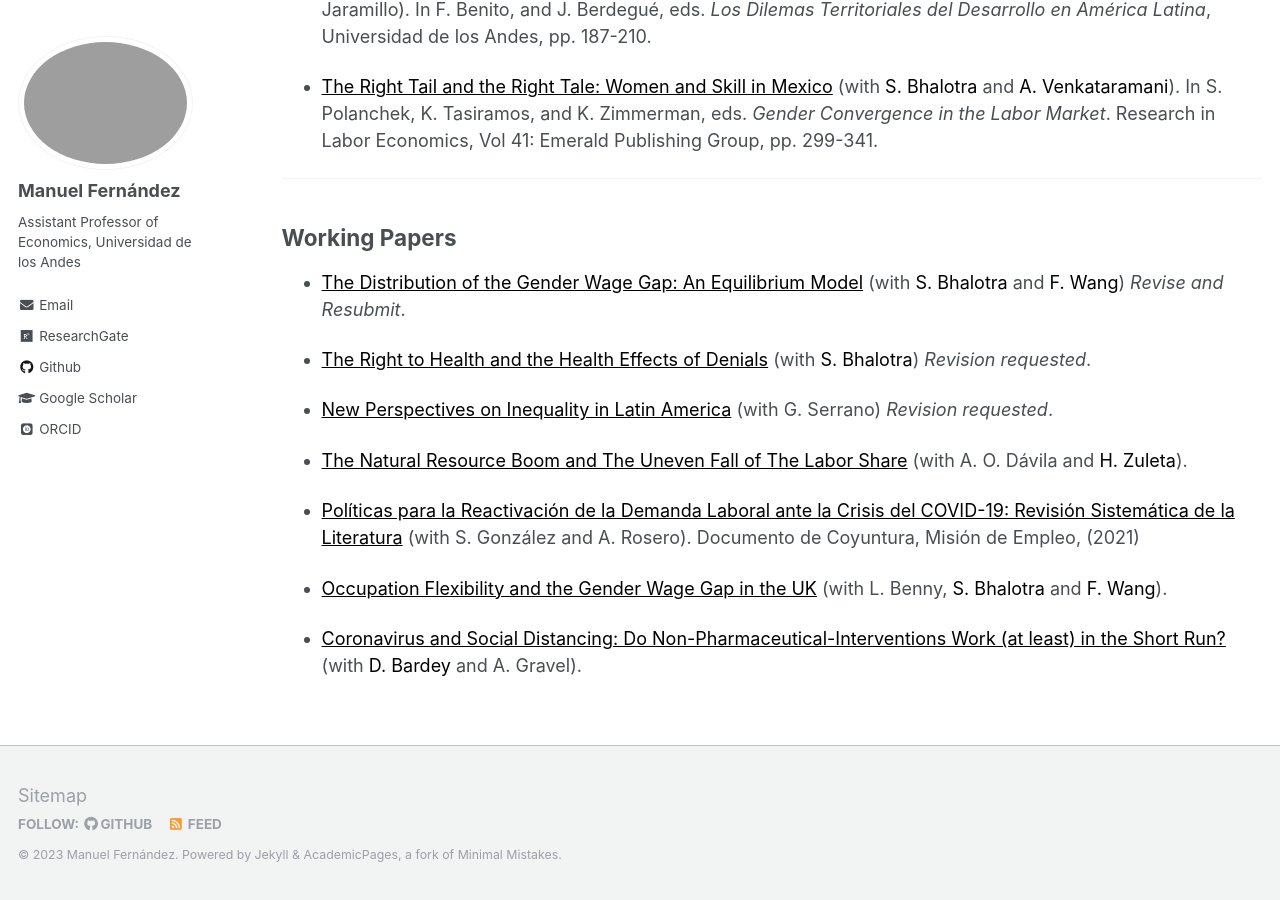
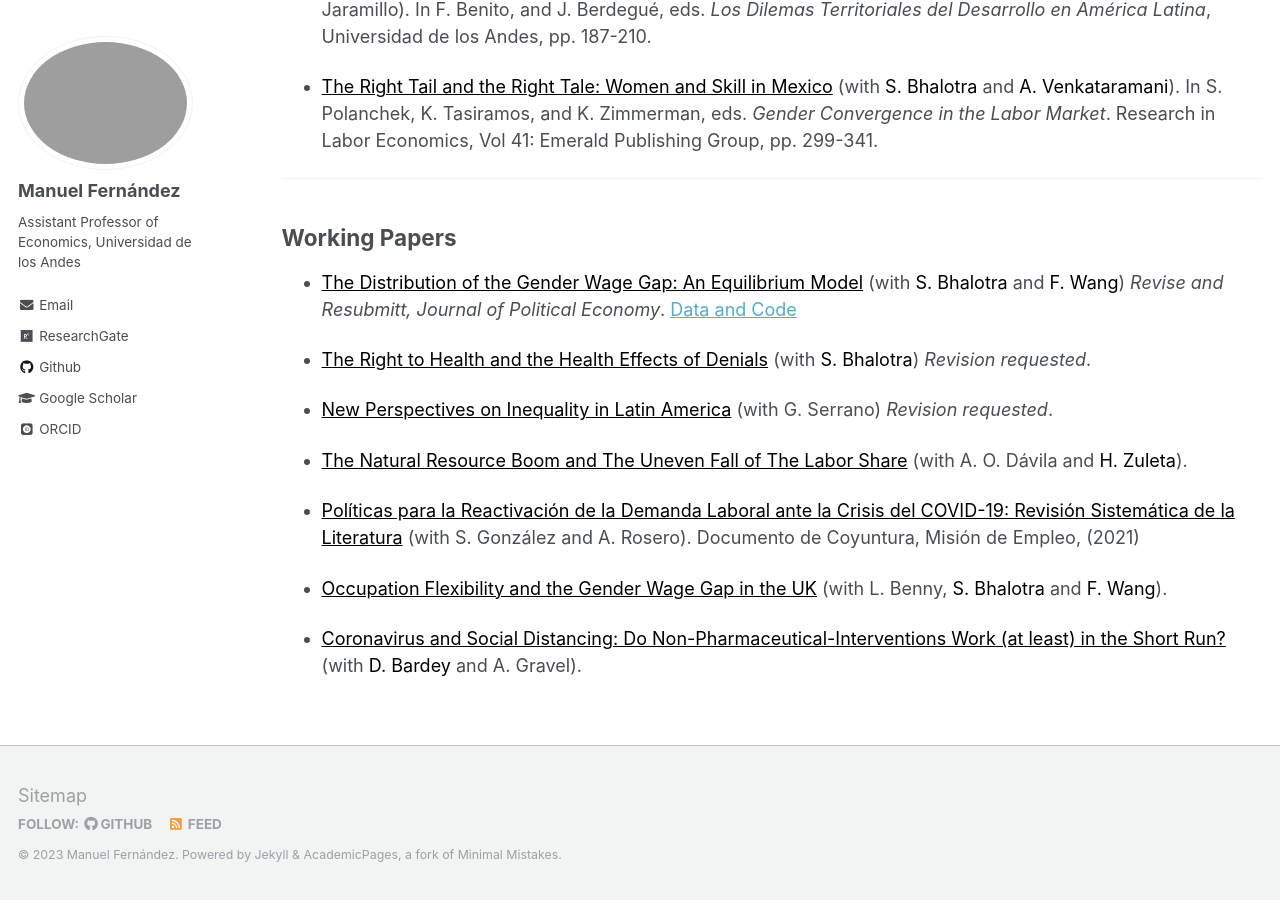
Before and after one commit to man-fern/man-fern.github.io, a Jekyll site: the page built from _pages/research.md, in a window 1280 px wide and 900 px high, scrolled down 919 px. Built offline with Jekyll 4.4.1, drawn with Linux system fonts in a browser that asks for light colours; some web fonts are replaced.

Commit message:
Update research.md

```diff
--- a/_pages/research.md
+++ b/_pages/research.md
@@ -37,7 +37,7 @@ redirect_from:
 
 ## Working Papers
 
-* [The Distribution of the Gender Wage Gap: An Equilibrium Model](/files/Bhalotra-Fernandez-Wang-FLFP-eq-model.pdf){: style="color:black; text-decoration: underline;"} (with <a href="https://sites.google.com/site/srbhalotra/" style="color: black; text-decoration: none;">S. Bhalotra</a> and <a href="https://fanwangecon.github.io/" style="color: black; text-decoration: none;">F. Wang</a>) *Revise and Resubmit*.
+* [The Distribution of the Gender Wage Gap: An Equilibrium Model](/files/Bhalotra-Fernandez-Wang-FLFP-eq-model.pdf){: style="color:black; text-decoration: underline;"} (with <a href="https://sites.google.com/site/srbhalotra/" style="color: black; text-decoration: none;">S. Bhalotra</a> and <a href="https://fanwangecon.github.io/" style="color: black; text-decoration: none;">F. Wang</a>) *Revise and Resubmitt, Journal of Political Economy*. [Data and Code](https://fanwangecon.github.io/PrjLabEquiBFW/)
 
 * [The Right to Health and the Health Effects of Denials](/files/Bhalotra-Fernandez-right-to-health.pdf){: style="color:black; text-decoration: underline;"} (with <a href="https://sites.google.com/site/srbhalotra/" style="color: black; text-decoration: none;">S. Bhalotra</a>) *Revision requested*.
 
```
